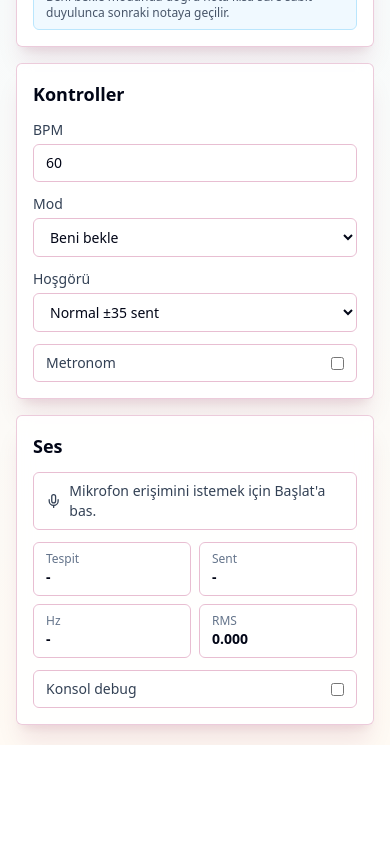
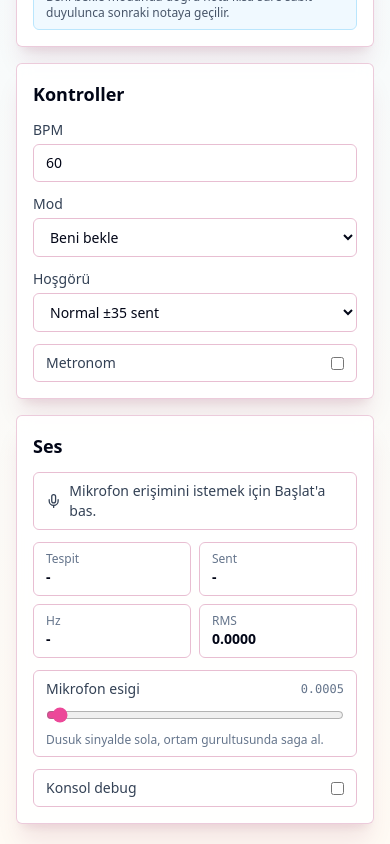
Before and after one commit to kadirsr/gitarsoundcheck, a React (Vite) app: page / in a window 390 px wide. Shown: the part 1473-2317 px from the top of the page. Before the commit the page ends 2218 px from the top, so only its background shows below. Built offline with nearby package versions, Linux system fonts and the light colour scheme.

Commit message:
Tune microphone sensitivity threshold

```diff
--- a/src/App.tsx
+++ b/src/App.tsx
@@ -479,6 +479,10 @@ function App() {
           onAudioDebugChange={updateAudioDebug}
           onToleranceChange={(tolerance: TolerancePreset) => updateSettings({ tolerance })}
           audioDebugEnabled={audioDebugEnabled}
+          microphoneSensitivity={settings.microphoneSensitivity}
+          onMicrophoneSensitivityChange={(microphoneSensitivity) =>
+            updateSettings({ microphoneSensitivity })
+          }
           pitchFrame={frame}
           practiceState={practiceState}
           tolerance={settings.tolerance}
--- a/src/components/PracticePanel.tsx
+++ b/src/components/PracticePanel.tsx
@@ -1,4 +1,8 @@
 import { Mic, MicOff, Play, RotateCcw, Square } from "lucide-react";
+import {
+  MAX_MICROPHONE_SENSITIVITY,
+  MIN_MICROPHONE_SENSITIVITY
+} from "../constants";
 import type {
   ParsedNote,
   PitchFrame,
@@ -13,7 +17,9 @@ type Props = {
   pitchFrame: PitchFrame | null;
   audioStatus: string;
   audioDebugEnabled: boolean;
+  microphoneSensitivity: number;
   tolerance: TolerancePreset;
+  onMicrophoneSensitivityChange: (value: number) => void;
   onToleranceChange: (tolerance: TolerancePreset) => void;
   bpm: number;
   mode: PracticeMode;
@@ -33,7 +39,9 @@ export function PracticePanel({
   pitchFrame,
   audioStatus,
   audioDebugEnabled,
+  microphoneSensitivity,
   tolerance,
+  onMicrophoneSensitivityChange,
   onToleranceChange,
   bpm,
   mode,
@@ -167,8 +175,34 @@ export function PracticePanel({
           <Metric label="Tespit" value={pitchFrame?.noteName ?? "-"} />
           <Metric label="Sent" value={pitchFrame?.centsOff ?? "-"} />
           <Metric label="Hz" value={pitchFrame?.frequency ? pitchFrame.frequency.toFixed(1) : "-"} />
-          <Metric label="RMS" value={pitchFrame?.rms ? pitchFrame.rms.toFixed(3) : "0.000"} />
+          <Metric label="RMS" value={pitchFrame?.rms ? pitchFrame.rms.toFixed(4) : "0.0000"} />
         </div>
+        <label className="mt-3 block rounded-md border border-line bg-white/90 px-3 py-2 text-sm text-slate-700">
+          <span className="flex items-center justify-between gap-3">
+            <span>Mikrofon esigi</span>
+            <span className="font-mono text-xs text-slate-500">
+              {microphoneSensitivity.toFixed(4)}
+            </span>
+          </span>
+          <input
+            className="mt-2 w-full accent-pink-500"
+            max={MAX_MICROPHONE_SENSITIVITY}
+            min={MIN_MICROPHONE_SENSITIVITY}
+            step={MIN_MICROPHONE_SENSITIVITY}
+            type="range"
+            value={microphoneSensitivity}
+            onChange={(event) => onMicrophoneSensitivityChange(Number(event.target.value))}
+          />
+          {pitchFrame && pitchFrame.rms < microphoneSensitivity ? (
+            <span className="mt-1 block text-xs text-amber-700">
+              RMS esigin altinda; sola cekersen daha hassas dinler.
+            </span>
+          ) : (
+            <span className="mt-1 block text-xs text-slate-500">
+              Dusuk sinyalde sola, ortam gurultusunda saga al.
+            </span>
+          )}
+        </label>
         <label className="mt-3 flex items-center justify-between rounded-md border border-line bg-white/90 px-3 py-2 text-sm text-slate-700">
           Konsol debug
           <input
--- a/src/constants.ts
+++ b/src/constants.ts
@@ -83,7 +83,9 @@ export const MAX_STEP_COUNT = 2048;
 export const AUTO_EXTEND_STEP_COUNT = 16;
 export const AUTO_EXTEND_THRESHOLD = 4;
 export const STEP_WIDTH = 3;
-export const MIN_RMS = 0.01;
+export const MIN_MICROPHONE_SENSITIVITY = 0.0001;
+export const MAX_MICROPHONE_SENSITIVITY = 0.02;
+export const MIN_RMS = 0.0005;
 export const STABLE_NOTE_MS = 100;
 
 export const TOLERANCE_CENTS: Record<TolerancePreset, number> = {
--- a/src/hooks/useAudioPitch.ts
+++ b/src/hooks/useAudioPitch.ts
@@ -18,7 +18,12 @@ export function useAudioPitch(minRms: number, target: PitchTarget | null = null)
   const streamRef = useRef<MediaStream | null>(null);
   const analyserRef = useRef<AnalyserNode | null>(null);
   const animationRef = useRef<number | null>(null);
+  const minRmsRef = useRef(minRms);
   const targetRef = useRef<PitchTarget | null>(target);
+
+  useEffect(() => {
+    minRmsRef.current = minRms;
+  }, [minRms]);
 
   useEffect(() => {
     targetRef.current = target;
@@ -78,7 +83,7 @@ export function useAudioPitch(minRms: number, target: PitchTarget | null = null)
         analyser.getFloatTimeDomainData(buffer);
         analyser.getFloatFrequencyData(frequencyData);
         setFrame(
-          createPitchFrame(buffer, context.sampleRate, performance.now(), minRms, {
+          createPitchFrame(buffer, context.sampleRate, performance.now(), minRmsRef.current, {
             fftSize: analyser.fftSize,
             frequencyData,
             target: targetRef.current
@@ -90,7 +95,7 @@ export function useAudioPitch(minRms: number, target: PitchTarget | null = null)
     } catch (error) {
       setStatus(error instanceof DOMException && error.name === "NotAllowedError" ? "blocked" : "error");
     }
-  }, [minRms]);
+  }, []);
 
   useEffect(() => stop, [stop]);
 
--- a/src/lib/audio/pitchDetection.ts
+++ b/src/lib/audio/pitchDetection.ts
@@ -26,7 +26,10 @@ export function createPitchFrame(
 ): PitchFrame {
   const rms = calculateRms(buffer);
   if (rms < minRms) {
-    return emptyPitchFrame(rms, timestamp);
+    return emptyPitchFrame(rms, timestamp, {
+      inputThreshold: minRms,
+      rejectionReason: "rms-low"
+    });
   }
 
   const targetResult =
@@ -49,6 +52,7 @@ export function createPitchFrame(
       confidence: Math.max(0, Math.min(1, targetResult.score / 8)),
       timestamp,
       detectionMethod: "target",
+      inputThreshold: minRms,
       targetScore: targetResult.score,
       targetRatio: targetResult.harmonicHits
     };
@@ -58,6 +62,8 @@ export function createPitchFrame(
   const frequency = pitchResult?.frequency ?? null;
   if (frequency === null) {
     return emptyPitchFrame(rms, timestamp, {
+      inputThreshold: minRms,
+      rejectionReason: "no-lock",
       targetScore: targetResult?.score,
       targetRatio: targetResult?.harmonicHits
     });
@@ -75,6 +81,7 @@ export function createPitchFrame(
     confidence: Math.max(0, Math.min(1, rms * 20)),
     timestamp,
     detectionMethod: pitchResult?.method ?? "none",
+    inputThreshold: minRms,
     targetScore: targetResult?.score,
     targetRatio: targetResult?.harmonicHits
   };
@@ -388,7 +395,10 @@ function dbToLinearEnergy(value: number): number {
 function emptyPitchFrame(
   rms: number,
   timestamp: number,
-  diagnostics: Pick<PitchFrame, "targetRatio" | "targetScore"> = {}
+  diagnostics: Pick<
+    PitchFrame,
+    "inputThreshold" | "rejectionReason" | "targetRatio" | "targetScore"
+  > = {}
 ): PitchFrame {
   return {
     frequency: null,
--- a/src/lib/audioDebug.ts
+++ b/src/lib/audioDebug.ts
@@ -24,6 +24,8 @@ type AudioDebugEntry = {
   rms: number;
   confidence: number;
   detectionMethod: string;
+  inputThreshold: number | null;
+  rejectionReason: string | null;
   targetScore: number | null;
   targetHarmonicHits: number | null;
   tolerance: number;
@@ -128,6 +130,9 @@ function createDebugEntry(
     rms: Number(frame.rms.toFixed(4)),
     confidence: Number(frame.confidence.toFixed(3)),
     detectionMethod: frame.detectionMethod ?? "none",
+    inputThreshold:
+      frame.inputThreshold === undefined ? null : Number(frame.inputThreshold.toFixed(4)),
+    rejectionReason: frame.rejectionReason ?? null,
     targetScore:
       frame.targetScore === undefined ? null : Number(frame.targetScore.toFixed(3)),
     targetHarmonicHits: frame.targetRatio ?? null,
@@ -157,6 +162,10 @@ function getReason({
   }
 
   if (frame.frequency === null || frame.midi === null || frame.centsOff === null) {
+    if (frame.rejectionReason === "rms-low") {
+      return `RMS ${frame.rms.toFixed(4)} below input threshold ${(frame.inputThreshold ?? 0).toFixed(4)}`;
+    }
+
     if (frame.targetScore !== undefined) {
       return `target harmonic score ${frame.targetScore.toFixed(2)} below threshold`;
     }
--- a/src/lib/storage.ts
+++ b/src/lib/storage.ts
@@ -1,4 +1,9 @@
-import { EXAMPLE_TAB } from "../constants";
+import {
+  EXAMPLE_TAB,
+  MAX_MICROPHONE_SENSITIVITY,
+  MIN_MICROPHONE_SENSITIVITY,
+  MIN_RMS
+} from "../constants";
 import type { PracticeMode, SavedTab, TabGrid, TolerancePreset } from "../types";
 
 const DRAFT_KEY = "tabflow:draft";
@@ -15,7 +20,7 @@ export const DEFAULT_SETTINGS: StoredSettings = {
   bpm: 60,
   practiceMode: "WAIT",
   tolerance: "NORMAL",
-  microphoneSensitivity: 0.01
+  microphoneSensitivity: MIN_RMS
 };
 
 export function loadDraft(): SavedTab {
@@ -56,7 +61,8 @@ export function loadSettings(): StoredSettings {
     const parsed = { ...DEFAULT_SETTINGS, ...JSON.parse(rawValue) };
     return {
       ...parsed,
-      practiceMode: parsed.practiceMode === "BPM_STRICT" ? "FLOW" : parsed.practiceMode
+      practiceMode: parsed.practiceMode === "BPM_STRICT" ? "FLOW" : parsed.practiceMode,
+      microphoneSensitivity: normalizeMicrophoneSensitivity(parsed.microphoneSensitivity)
     };
   } catch {
     return DEFAULT_SETTINGS;
@@ -65,6 +71,21 @@ export function loadSettings(): StoredSettings {
 
 export function saveSettings(settings: StoredSettings): void {
   window.localStorage.setItem(SETTINGS_KEY, JSON.stringify(settings));
+}
+
+function normalizeMicrophoneSensitivity(value: unknown): number {
+  if (typeof value !== "number" || !Number.isFinite(value)) {
+    return DEFAULT_SETTINGS.microphoneSensitivity;
+  }
+
+  if (Math.abs(value - 0.01) < Number.EPSILON) {
+    return DEFAULT_SETTINGS.microphoneSensitivity;
+  }
+
+  return Math.min(
+    MAX_MICROPHONE_SENSITIVITY,
+    Math.max(MIN_MICROPHONE_SENSITIVITY, value)
+  );
 }
 
 function createInitialDraft(): SavedTab {
--- a/src/types.ts
+++ b/src/types.ts
@@ -46,6 +46,8 @@ export type PitchFrame = {
   confidence: number;
   timestamp: number;
   detectionMethod?: "none" | "yin" | "mpm" | "target";
+  inputThreshold?: number;
+  rejectionReason?: "rms-low" | "no-lock";
   targetScore?: number;
   targetRatio?: number;
 };
```
Also changed, not shown: 2 other files (tests, documents, lock files or other folders).
